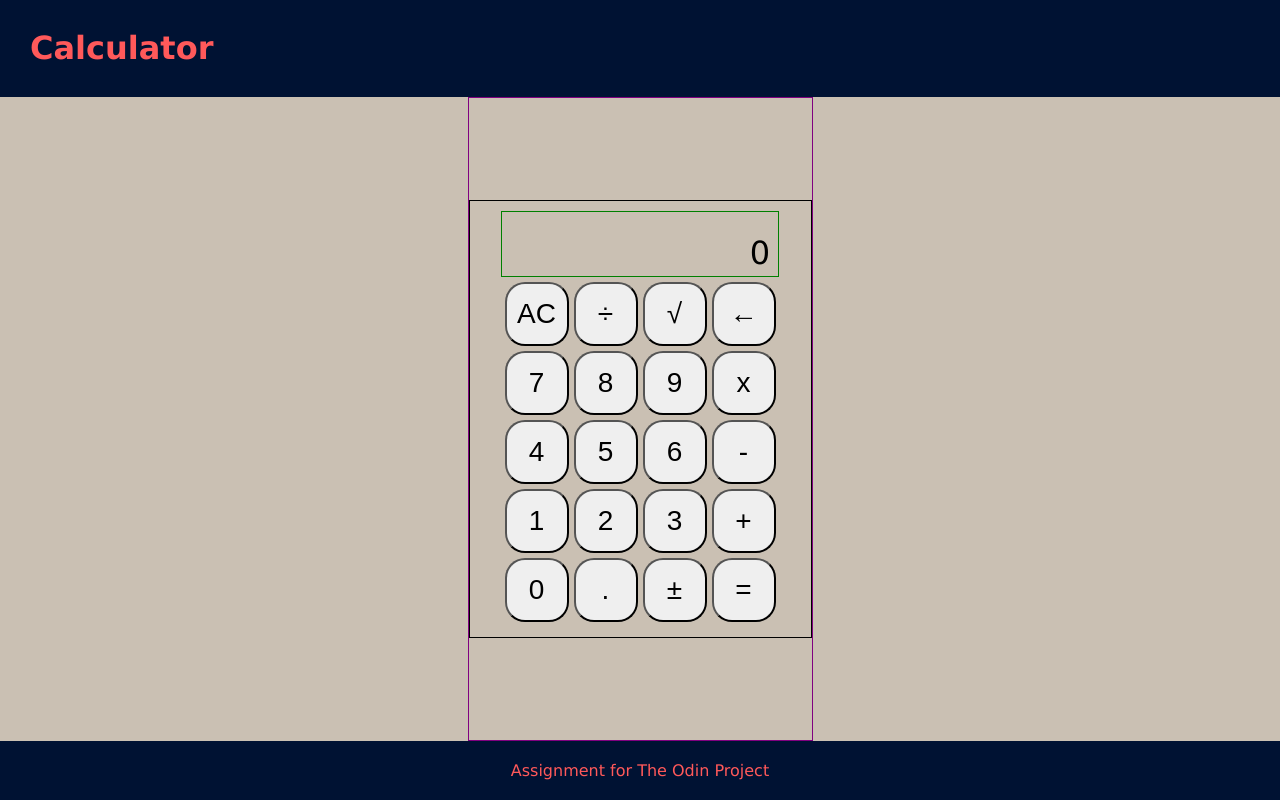
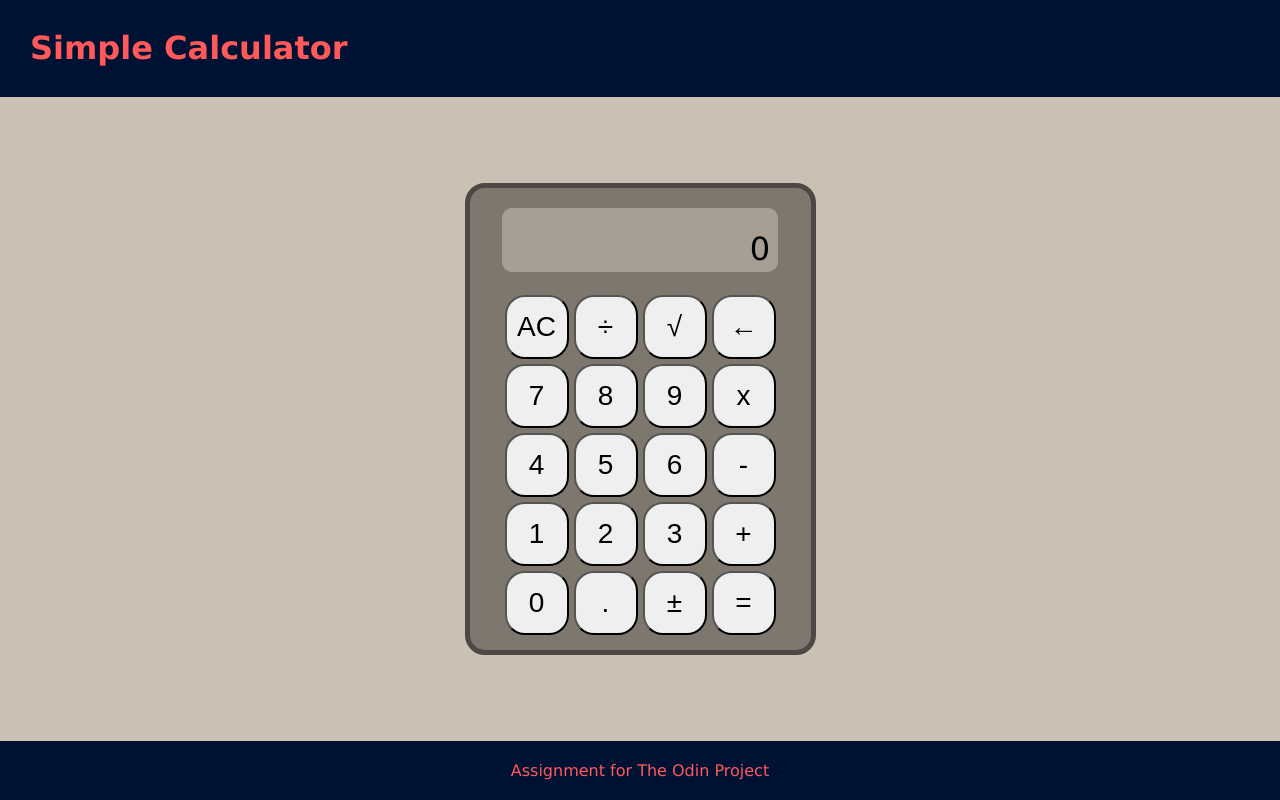
Before and after one commit to arthursl12/odin-calculator, a plain HTML site: page index.html in a window 1280 px wide. Drawn offline with Linux system fonts and the light colour scheme.

Commit message:
Update in styling

```diff
--- a/index.html
+++ b/index.html
@@ -6,11 +6,11 @@
     <meta name="viewport" content="width=device-width, initial-scale=1.0">
     <link rel="stylesheet" href="style.css">
     <script src="script.js" defer></script>
-    <title>Calculator</title>
+    <title>Simple Calculator</title>
 </head>
 <body>
     <div class="header">
-        <h1>Calculator</h1>
+        <h1>Simple Calculator</h1>
     </div>
 
     <div class="content">
--- a/script.js
+++ b/script.js
@@ -132,7 +132,6 @@ function inputMeta(e){
 
 function inputUnary(e){
     const op = e.target.textContent;
-    // MEMORY.firstOp = Number(MEMORY.screen);
     switch (op) {
         case "√":
             MEMORY.screen = String(sqrt(Number(MEMORY.screen),0));
@@ -142,7 +141,6 @@ function inputUnary(e){
             break;
     }
     updateScreen();
-    // MEMORY.firstOp = null;
 }
 
 
--- a/style.css
+++ b/style.css
@@ -42,16 +42,15 @@ body > h1 {
     align-items: center;
     align-self: center;
     flex-grow: 3;
-
-    border: 1px solid purple;
+    gap: 20px;
+    /* border: 1px solid purple; */
 }
 
 .calculator{
-    border: 1px solid black;
-    /* width: auto; */
-    /* height: auto; */
+    border: 5px solid #4d4843;
+    border-radius: 20px;
+    background-color:#7e776e;
     padding: 10px 30px;
-    /* max-height: 250px; */
 
     display: flex;
     flex-direction: column;
@@ -61,8 +60,10 @@ body > h1 {
 }
 
 .screen {
-    border: 1px solid green;
-    margin: 0px;
+    /* border: 1px solid green; */
+    border-radius: 10px;
+    background-color: #a79e94;
+    margin: 10px 0px 18px;
     padding: 2px 8px;
     min-height: 40px;
     max-width: 280px;
```
